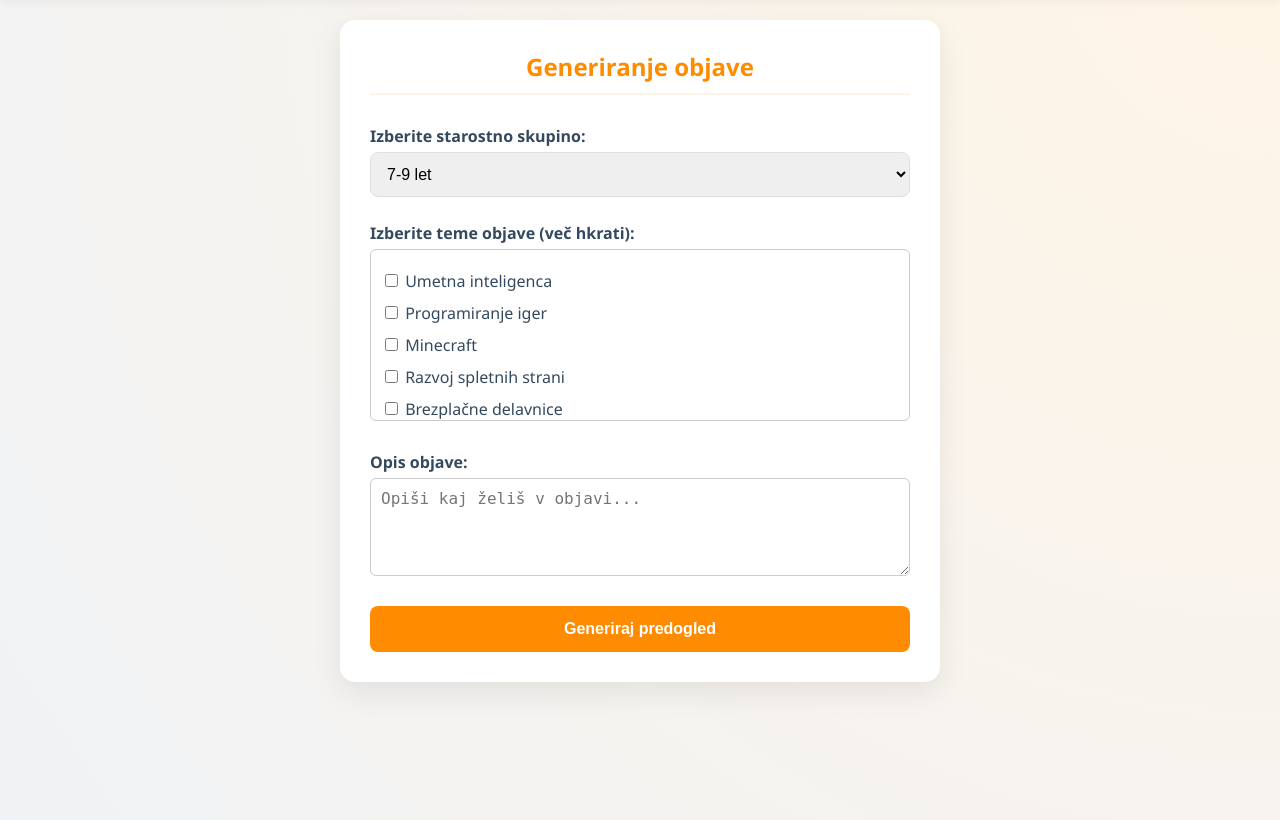
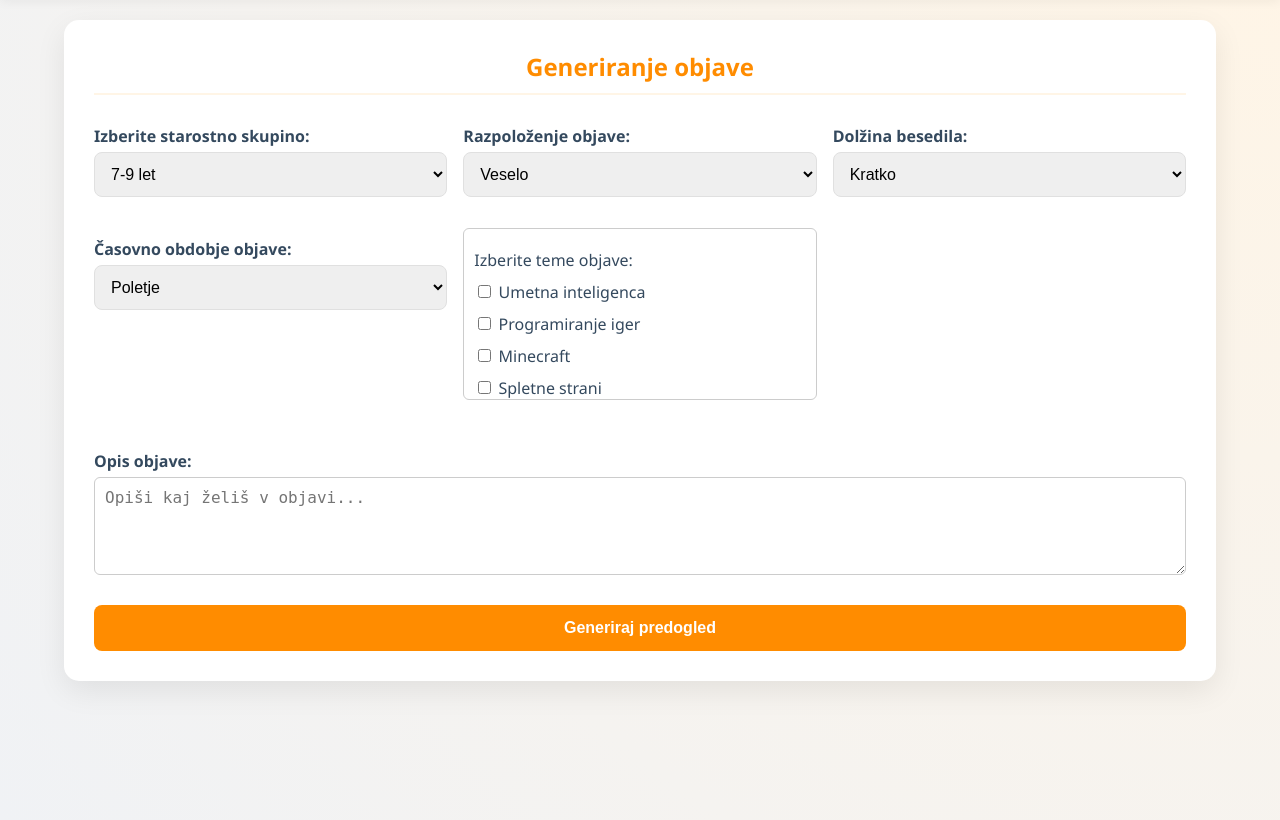
Before and after one commit to xjakob150/MatematicnoModeliranje, a Flask app: page /index.html in a window 1280 px wide. Shown: the part 60-880 px from the top of the page. Run offline with Flask 3, Linux system fonts and the light colour scheme.

Commit message:
Dodajanje tem

```diff
--- a/app.py
+++ b/app.py
@@ -95,25 +95,12 @@ def predict_reach(text, age_group):
 api_key = os.getenv("GEMINI_API_KEY")
 client = genai.Client(api_key=api_key)
 
-class Categorizer:
-    @staticmethod
-    def get_context(group, topic):
-        target = "Mame (35-44)" if group in ["7-9", "10-12"] else "Starši in mladi"
-        mapping = {
-            "7-9":   {"subgroup": "Scratch",           "target": target, "platform": "Instagram"},
-            "10-12": {"subgroup": "Minecraft Education", "target": target, "platform": "Facebook"},
-            "13-15": {"subgroup": "Python",            "target": target, "platform": "Facebook"},
-            "16":    {"subgroup": "Umetna inteligenca", "target": "Mladi in starši", "platform": "Instagram"}
-        }
-        return mapping.get(group, {"subgroup": "Splošno", "target": "Starši", "platform": "Facebook"})
-
 class AIModel:
     @staticmethod
-    def generate(context, topic, description):
+    def generate(topic, description, time, mood, length):
         prompt = (
             f"Napiši privlačno objavo za družbena omrežja za šolo programiranja Coding Giants. "
-            f"Ciljna skupina so {context['target']}. "
-            f"Tema objave je {topic}, otroci pa se bodo učili preko modula {context['subgroup']}. "
+            f"Tema objave je {topic}, upoštevaj da je {time} in naj je v {mood} razpoloženju. Naj je dolgo {length}"
             f"Vključi nekaj emojijev in bodi spodbuden. Odgovori izključno v slovenščini. "
             f"Samo napiši besedilo objave brez uvodnih besed. "
             f"Dodatno upoštevaj navodilo uporabnika: {description}"
@@ -129,7 +116,7 @@ class AIModel:
             print(f"Napaka Gemini: {e}")
             text = f"Pridružite se nam na delavnici {topic}! 🚀"
 
-        image_url = f"https://placehold.co/600x400?text=Coding+Giants+{context['subgroup'].replace(' ', '+')}"
+        image_url = f""
         return text, image_url
 
 # ---------------------------------------------------------
@@ -156,15 +143,16 @@ def generate_post():
         group = data.get('group')
         topic = data.get('topic', '').strip()
         description = data.get('description', '')
+        time = data.get("time", "")
+        mood = data.get("mood", "")
+        length = data.get("length", "")
 
         if not group or not topic:
             return jsonify({"error": "Manjka skupina ali tema."}), 400
 
-        # Pridobi kontekst za Gemini
-        context = Categorizer.get_context(group, topic)
 
         # 1. Generiraj besedilo z AI
-        generated_text, img_url = AIModel.generate(context, topic, description)
+        generated_text, img_url = AIModel.generate(topic, description, time, mood, length)
 
         # 2. Napovej doseg z XGBoost modelom
         reach_val = predict_reach(generated_text, group)
@@ -173,8 +161,7 @@ def generate_post():
         return jsonify({
             "text": generated_text,
             "image": img_url,
-            "reach": f"Pričakovan doseg ({context['platform']}): {reach_formatted} uporabnikov",
-            "context": context
+            "reach": f"Pričakovan doseg: {reach_formatted} uporabnikov"
         })
 
     except Exception as e:
--- a/static/index.css
+++ b/static/index.css
@@ -10,6 +10,10 @@ body {
     align-items: center;
     /* Dodamo padding zgoraj, da vsebina ne gre pod fiksno navigacijo */
     padding-top: 80px;
+}
+
+.login_wrapper {
+    margin: 0 auto;
 }
 
 /* --- Navigacijska vrstica --- */
@@ -37,8 +41,7 @@ body {
 
 /* --- Glavni kontejner (Kartica) --- */
 .main-container {
-    max-width: 600px;
-    /* Povečano za generator, na loginu bo še vedno ok */
+    max-width: 1200px;
     width: 90%;
     padding: 30px;
     background-color: #ffffff;
@@ -50,7 +53,6 @@ body {
     margin-bottom: 40px;
 }
 
-/* --- Vnosna polja in elementi --- */
 h2 {
     color: #ff8c00;
     text-align: center;
@@ -157,3 +159,44 @@ button:hover {
 #topics-container label {
     font-weight: normal;
 }
+
+#post_text {
+    width: 100%;
+    padding: 10px;
+    border: 1px solid #ccc;
+    border-radius: 6px;
+    font-size: 16px;
+}
+
+.form-grid {
+    display: grid;
+    grid-template-columns: repeat(3, 1fr);
+    gap: 16px;
+    margin-bottom: 20px;
+}
+
+.form-group {
+    display: flex;
+    flex-direction: column;
+}
+
+#topics-container {
+    display: block;
+    border: 1px solid #ccc;
+    padding: 10px;
+    border-radius: 6px;
+    margin-bottom: 20px;
+    max-height: 150px;
+    overflow-y: auto;
+}
+
+/* layout za checkboxe v topics */
+#topics-container label {
+    display: block;
+    margin-bottom: 6px;
+}
+
+/* description naj zavzame celotno širino grida */
+.full-width {
+    grid-column: span 3;
+}
--- a/templates/index.html
+++ b/templates/index.html
@@ -19,7 +19,9 @@
         </nav>
 
         <h2>Generiranje objave</h2>
+        <div class="form-grid">
 
+            <div class="form-group">
                 <label for="group">Izberite starostno skupino:</label>
                 <select id="group">
                     <option value="7-9">7-9 let</option>
@@ -27,22 +29,54 @@
                     <option value="13-15">13-15 let</option>
                     <option value="16">16+ let</option>
                 </select>
+            </div>
 
-        <label>Izberite teme objave (več hkrati):</label>
-        <div id="topics-container"
-            style="border: 1px solid #ccc; padding: 10px; border-radius: 6px; margin-bottom: 20px; max-height: 150px; overflow-y: auto;">
+            <div class="form-group">
+                <label for="mood">Razpoloženje objave:</label>
+                <select id="mood">
+                    <option value="veselo">Veselo</option>
+                    <option value="motivacijsko">Motivacijsko</option>
+                    <option value="resno">Resno</option>
+                    <option value="igrivo">Igrivo</option>
+                    <option value="profesionalno">Profesionalno</option>
+                </select>
+            </div>
 
+            <div class="form-group">
+                <label for="length">Dolžina besedila:</label>
+                <select id="length">
+                    <option value="kratko">Kratko</option>
+                    <option value="srednje">Srednje</option>
+                    <option value="dolgo">Dolgo</option>
+                </select>
+            </div>
+
+            <div class="form-group">
+                <label for="time">Časovno obdobje objave:</label>
+                <select id="time">
+                    <option value="poletje">Poletje</option>
+                    <option value="zime">Zima</option>
+                    <option value="jesen">Jesen</option>
+                    <option value="Pomlad">Pomlad</option>
+                    <option value="Ne_vkljuci">Ne vključi</option>
+                </select>
+            </div>
+            <div id="topics-container" class="form-group">
+                <label>Izberite teme objave:</label>
                 <label><input type="checkbox" name="topic" value="Umetna inteligenca"> Umetna inteligenca</label>
                 <label><input type="checkbox" name="topic" value="Programiranje iger"> Programiranje iger</label>
                 <label><input type="checkbox" name="topic" value="Minecraft"> Minecraft</label>
-            <label><input type="checkbox" name="topic" value="Razvoj spletnih strani"> Razvoj spletnih strani</label>
-            <label><input type="checkbox" name="topic" value="Brezplačne delavnice"> Brezplačne delavnice</label>
-            <label><input type="checkbox" name="topic" value="Varnost na spletu"> Varnost na spletu</label>
+                <label><input type="checkbox" name="topic" value="Razvoj spletnih strani"> Spletne strani</label>
+                <label><input type="checkbox" name="topic" value="Brezplačne delavnice"> Delavnice</label>
+                <label><input type="checkbox" name="topic" value="Varnost na spletu"> Varnost</label>
                 <label><input type="checkbox" name="topic" value="Appinventor"> Appinventor</label>
                 <label><input type="checkbox" name="topic" value="Algoritmi"> Algoritmi</label>
                 <label><input type="checkbox" name="topic" value="Python"> Python</label>
+            </div>
 
         </div>
+
+
 
         <label for="description">Opis objave:</label>
         <textarea id="description" rows="4" placeholder="Opiši kaj želiš v objavi..."
@@ -53,26 +87,23 @@
         <div id="preview" class="preview" style="display:none; margin-top:20px;">
             <h3>Končni predogled</h3>
 
-            <textarea id="post-text" rows="30" readonly
-                style="width:100%; padding:10px; border:1px solid #ccc; border-radius:6px; font-size:16px;"></textarea>
+            <textarea id="post-text" rows="30" readonly></textarea>
 
             <br>
             <strong id="post-reach"></strong>
 
             <div class="actions">
 
-                <!-- EDIT -->
                 <button class="icon-btn" onclick="enableEdit()" title="Uredi">
                     <svg fill="none" stroke-width="2" viewBox="0 0 24 24">
-                        <path d="M16.862 3.487a2.25 2.25 0 113.182 3.182L7.5 19.213 3 21l1.787-4.5L16.862 3.487z"/>
+                        <path d="M16.862 3.487a2.25 2.25 0 113.182 3.182L7.5 19.213 3 21l1.787-4.5L16.862 3.487z" />
                     </svg>
                 </button>
 
-                <!-- COPY -->
                 <button class="icon-btn" onclick="copyPost()" title="Kopiraj">
                     <svg fill="none" stroke-width="2" viewBox="0 0 24 24">
-                        <rect x="9" y="9" width="13" height="13" rx="2"/>
-                        <path d="M5 15H4a2 2 0 01-2-2V4a2 2 0 012-2h9a2 2 0 012 2v1"/>
+                        <rect x="9" y="9" width="13" height="13" rx="2" />
+                        <path d="M5 15H4a2 2 0 01-2-2V4a2 2 0 012-2h9a2 2 0 012 2v1" />
                     </svg>
                 </button>
 
@@ -85,6 +116,9 @@
         async function generate() {
             const description = document.getElementById('description').value;
             const groupVal = document.getElementById('group').value;
+            const moodVal = document.getElementById("mood").value;
+            const timeVal = document.getElementById("time").value;
+            const lengthVal = document.getElementById("length").value;
 
             const selectedTopics = Array.from(document.querySelectorAll('input[name="topic"]:checked'))
                 .map(cb => cb.value);
@@ -103,7 +137,10 @@
                     body: JSON.stringify({
                         group: groupVal,
                         topic: topicString,
-                        description: description
+                        description: description,
+                        mood: moodVal,
+                        time: timeVal,
+                        length: lengthVal
                     })
                 });
 
--- a/templates/login.html
+++ b/templates/login.html
@@ -1,14 +1,17 @@
 <!DOCTYPE html>
 <html lang="sl">
+
 <head>
     <meta charset="UTF-8">
     <title>Prijava</title>
     <link rel="stylesheet" href="{{ url_for('static', filename='index.css') }}">
 </head>
+
 <body>
 
     <div class="main-container">
         <h2>Prijava</h2>
+        <div class="login_wrapper">
 
             <div id="error" class="error-msg" style="display: none;">Napačno uporabniško ime ali geslo!</div>
 
@@ -19,6 +22,7 @@
             <input type="password" id="password" placeholder="Vnesi '1'">
 
             <button onclick="checkLogin()">Prijavi se</button>
+        </div>
     </div>
 
     <script>
@@ -35,4 +39,5 @@
         }
     </script>
 </body>
+
 </html>
```
Lines whose indentation alone changed are shown as unchanged.
